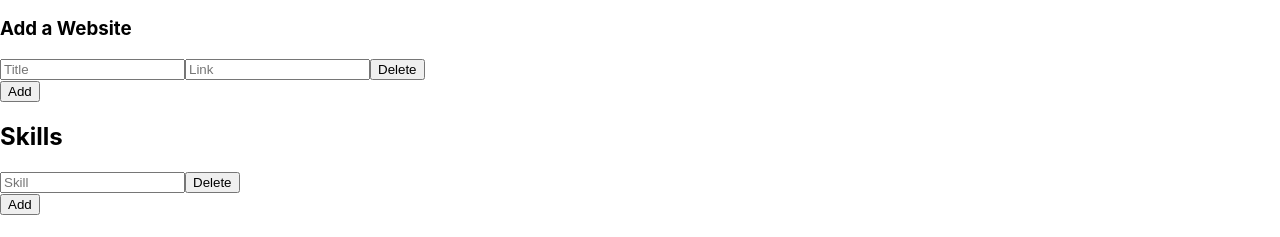
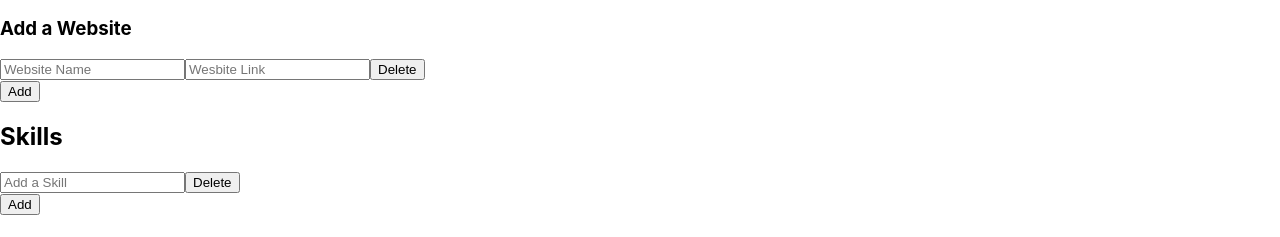
Before and after one commit to lindsaysofia/cv-project, a React (Create React App) app: page / in a window 1280 px wide. Shown: the part 219-456 px from the top of the page. Built offline with nearby package versions, Linux system fonts and the light colour scheme.

Commit message:
added classNames to Skill

```diff
--- a/src/components/Skill.js
+++ b/src/components/Skill.js
@@ -2,10 +2,11 @@ import DeleteButton from "./DeleteButton";
 
 function Skill() {
   return (
-    <div>
+    <div className="skill">
       <input
-        placeholder="Skill"
+        placeholder="Add a Skill"
         type="text"
+        className="skill_addSkill"
       />
       <DeleteButton />
     </div>
--- a/src/components/SkillInput.js
+++ b/src/components/SkillInput.js
@@ -3,8 +3,8 @@ import AddButton from "./AddButton";
 
 function SkillInput() {
   return (
-    <div>
-      <h2>Skills</h2>
+    <div className="skillInput">
+      <h2 className="skillInput__header">Skills</h2>
       <Skill />
       <AddButton />
     </div>
--- a/src/components/Website.js
+++ b/src/components/Website.js
@@ -4,14 +4,14 @@ function Website() {
   return (
     <div className="website">
       <input
-        placeholder="Title"
+        placeholder="Website Name"
         type="text"
-        className="website__title"
+        className="website__websiteName"
       />
       <input
-        placeholder="Link"
+        placeholder="Wesbite Link"
         type="text"
-        className="link"
+        className="website__websiteLink"
       />
       <DeleteButton />
     </div>
```
